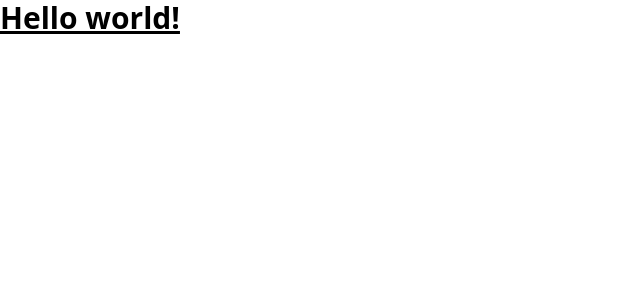
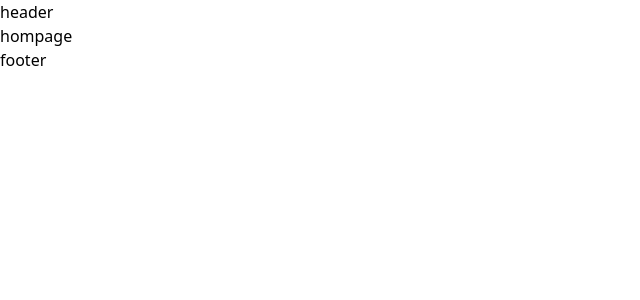
Before and after one commit to paulotijero/salud-flexible, a React (Vite) app: page /homepage in a window 1280 px wide. Shown: the top 300 px of the page, without its empty margins (0-640 px from the left). Built offline with nearby package versions, Linux system fonts and the light colour scheme.

Commit message:
feat: build route skeleton

```diff
--- a/src/app.jsx
+++ b/src/app.jsx
@@ -1,5 +1,16 @@
+import { Suspense, lazy } from 'react';
+
+const AuthenticatedApp = lazy(() => import('./routes/authenticated-app'));
+const UnauthenticatedApp = lazy(() => import('./routes/unauthenticated-app'));
+
 function App() {
-  return <h1 className="text-3xl font-bold underline">Hello world!</h1>;
+  const user = false;
+
+  return (
+    <Suspense fallback={<div>Loading...</div>}>
+      {user ? <AuthenticatedApp /> : <UnauthenticatedApp />}
+    </Suspense>
+  );
 }
 
 export default App;
--- /dev/null
+++ b/src/components/footer/index.jsx
@@ -0,0 +1,3 @@
+export default function Index() {
+  return <footer>footer</footer>;
+}
--- /dev/null
+++ b/src/components/header/index.jsx
@@ -0,0 +1,3 @@
+export default function Index() {
+  return <header>header</header>;
+}
--- /dev/null
+++ b/src/components/navbar/index.jsx
@@ -0,0 +1,10 @@
+import { Outlet } from 'react-router-dom';
+
+export default function Index() {
+  return (
+    <>
+      <h1>Navbar</h1>
+      <Outlet />
+    </>
+  );
+}
--- a/src/main.jsx
+++ b/src/main.jsx
@@ -1,11 +1,14 @@
 import React from 'react';
 import ReactDOM from 'react-dom/client';
+import { BrowserRouter } from 'react-router-dom';
 
 import './assets/css/index.css';
 import App from './app.jsx';
 
 ReactDOM.createRoot(document.getElementById('root')).render(
   <React.StrictMode>
-    <App />
+    <BrowserRouter>
+      <App />
+    </BrowserRouter>
   </React.StrictMode>,
 );
--- /dev/null
+++ b/src/pages/homepage/index.jsx
@@ -0,0 +1,16 @@
+import Header from '../../components/header';
+import Footer from '../../components/footer';
+
+export default function Index() {
+  return (
+    <>
+      <Header />
+
+      <div>
+        <h1>hompage</h1>
+      </div>
+
+      <Footer />
+    </>
+  );
+}
--- /dev/null
+++ b/src/pages/plans/index.jsx
@@ -0,0 +1,3 @@
+export default function Index() {
+  return <h1>Plans</h1>;
+}
--- /dev/null
+++ b/src/pages/summary/index.jsx
@@ -0,0 +1,3 @@
+export default function Index() {
+  return <h1>summary</h1>;
+}
--- /dev/null
+++ b/src/routes/authenticated-app.jsx
@@ -0,0 +1,19 @@
+import { Navigate, Route, Routes } from 'react-router-dom';
+
+import Navbar from '../components/navbar';
+import Plans from '../pages/plans';
+import Summary from '../pages/summary';
+
+export default function AuthenticatedApp() {
+  return (
+    <Routes>
+      <Route path="/" element={<Navbar />}>
+        <Route index element={<Navigate to="/plans" replace={true} />} />
+        <Route path="plans" element={<Plans />} />
+        <Route path="summary" element={<Summary />} />
+
+        <Route path="*" element={<Navigate to="/plans" replace={true} />} />
+      </Route>
+    </Routes>
+  );
+}
--- /dev/null
+++ b/src/routes/unauthenticated-app.jsx
@@ -0,0 +1,16 @@
+import { Navigate, Route, Routes } from 'react-router-dom';
+
+import Homepage from '../pages/homepage';
+
+export default function UnauthenticatedApp() {
+  return (
+    <Routes>
+      <Route path="/">
+        <Route index element={<Navigate to="/homepage" replace={true} />} />
+        <Route path="homepage" element={<Homepage />} />
+
+        <Route path="*" element={<Navigate to="/homepage" replace={true} />} />
+      </Route>
+    </Routes>
+  );
+}
```
